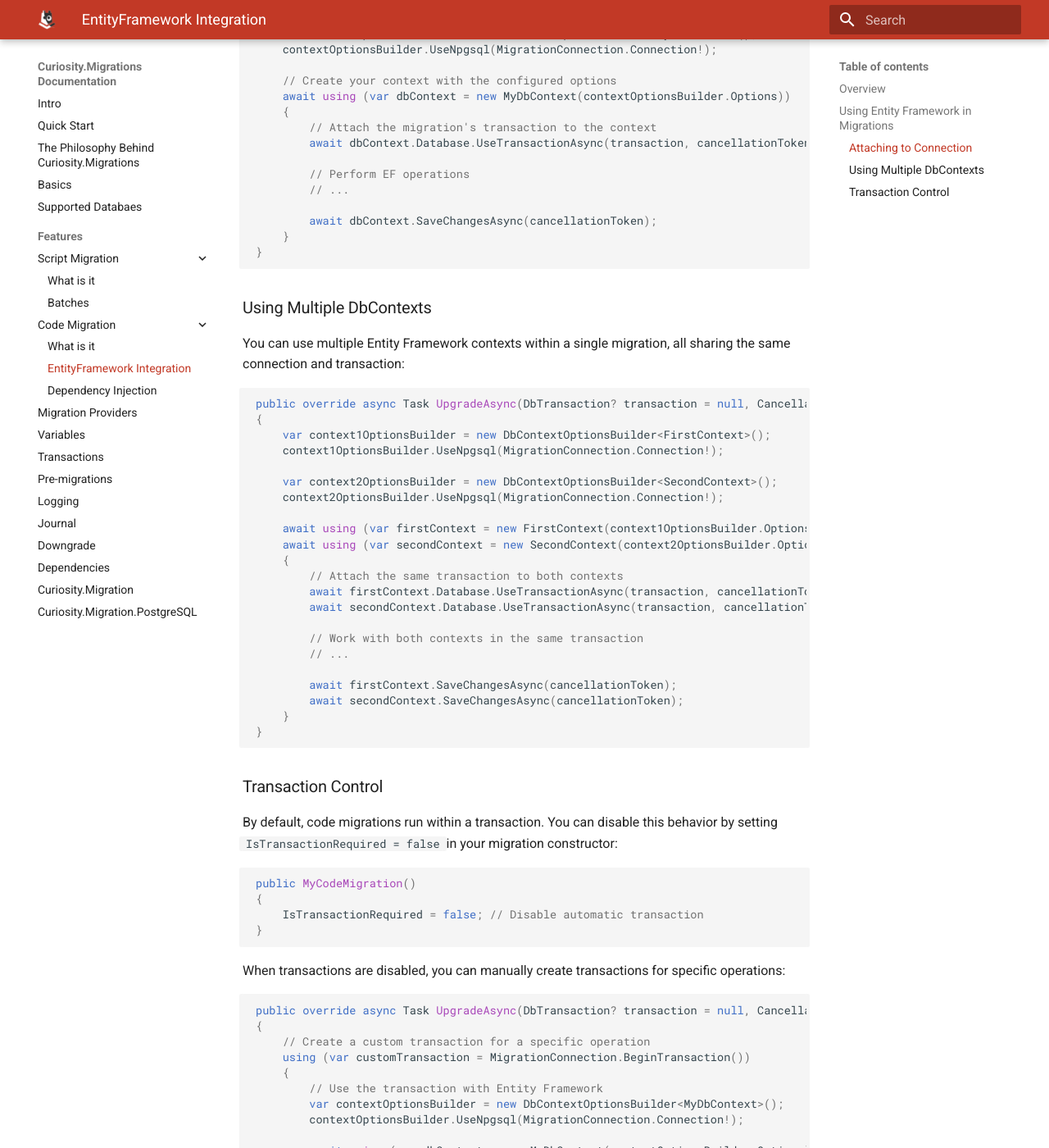
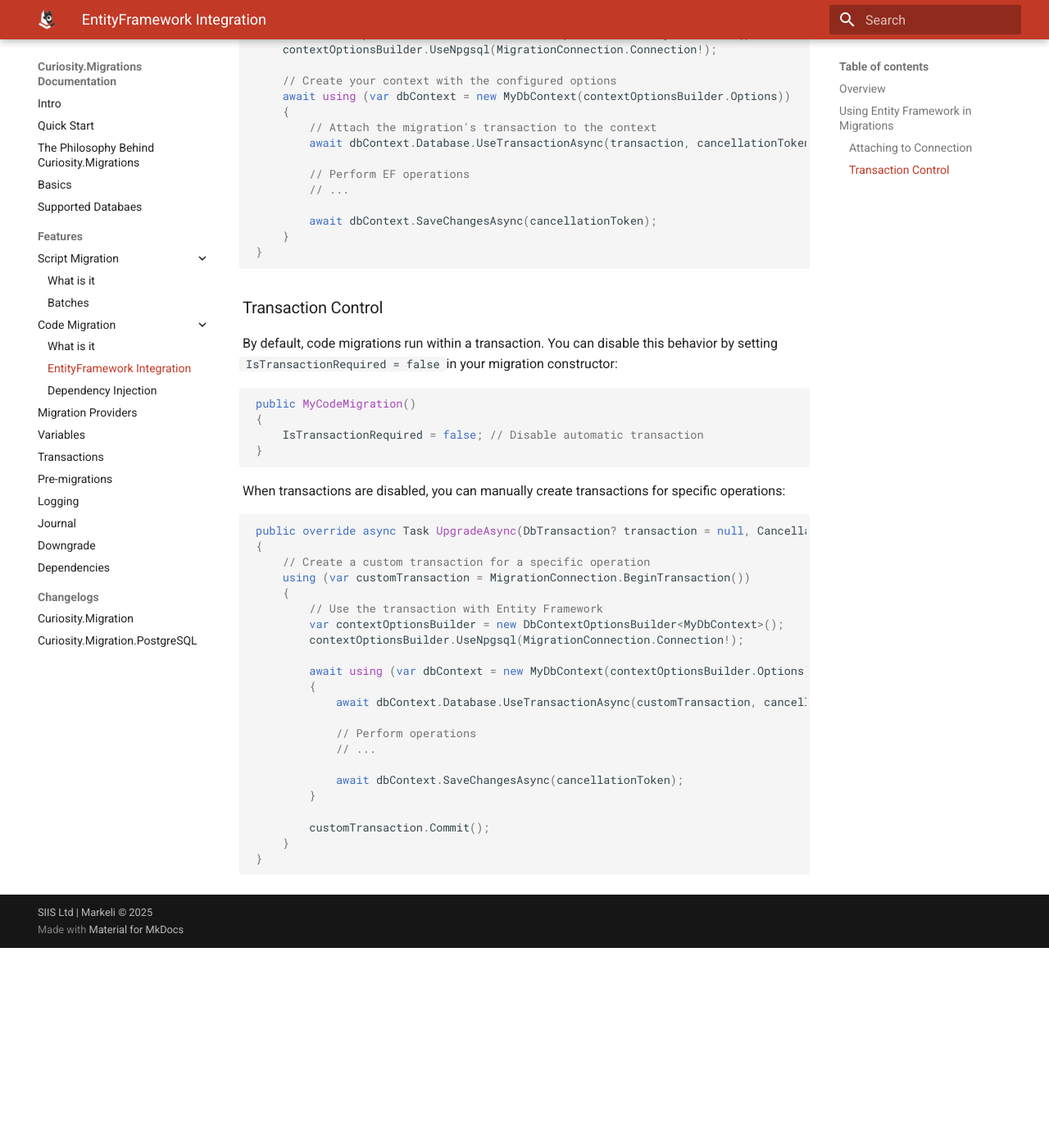
Before and after one commit to siisltd/Curiosity.Migrations, an MkDocs documentation site: the page built from docs/features/code_migration/ef_integration.md, in a window 1280 px wide and 1400 px high, scrolled down 522 px. Shown: the whole window at 82% size. Built offline with MkDocs 1.6.1 and Material for MkDocs 9.7.7, drawn with Linux system fonts in a browser that asks for light colours; after the commit the page ends 1678 px from its top, so only the background shows below that.

Commit message:
Improved docs structure

````diff
--- a/docs/features/code_migration/ef_integration.md
+++ b/docs/features/code_migration/ef_integration.md
@@ -27,35 +27,6 @@ public override async Task UpgradeAsync(DbTransaction? transaction = null, Cance
         // ...
 
         await dbContext.SaveChangesAsync(cancellationToken);
-    }
-}
-```
-
-### Using Multiple DbContexts
-
-You can use multiple Entity Framework contexts within a single migration, all sharing the same connection and transaction:
-
-```csharp
-public override async Task UpgradeAsync(DbTransaction? transaction = null, CancellationToken cancellationToken = default)
-{
-    var context1OptionsBuilder = new DbContextOptionsBuilder<FirstContext>();
-    context1OptionsBuilder.UseNpgsql(MigrationConnection.Connection!);
-
-    var context2OptionsBuilder = new DbContextOptionsBuilder<SecondContext>();
-    context2OptionsBuilder.UseNpgsql(MigrationConnection.Connection!);
-
-    await using (var firstContext = new FirstContext(context1OptionsBuilder.Options))
-    await using (var secondContext = new SecondContext(context2OptionsBuilder.Options))
-    {
-        // Attach the same transaction to both contexts
-        await firstContext.Database.UseTransactionAsync(transaction, cancellationToken);
-        await secondContext.Database.UseTransactionAsync(transaction, cancellationToken);
-
-        // Work with both contexts in the same transaction
-        // ...
-
-        await firstContext.SaveChangesAsync(cancellationToken);
-        await secondContext.SaveChangesAsync(cancellationToken);
     }
 }
 ```
--- a/mkdocs.yml
+++ b/mkdocs.yml
@@ -26,6 +26,7 @@ nav:
     - 'Journal': features/journal.md
     - 'Downgrade': features/downgrade.md
     - 'Dependencies': features/dependencies.md
+  - 'Changelogs':
     - 'Curiosity.Migration': changelog/curiosity.migration.md
     - 'Curiosity.Migration.PostgreSQL': changelog/curiosity.migration.postgres.md
 
````
Also changed, not shown: README.md (+1 -1 lines), docs/features/logging.md (+1 -1 lines), docs/philosophy.md (+1 -19 lines), docs/quickstart.md (+0 -1 lines).
